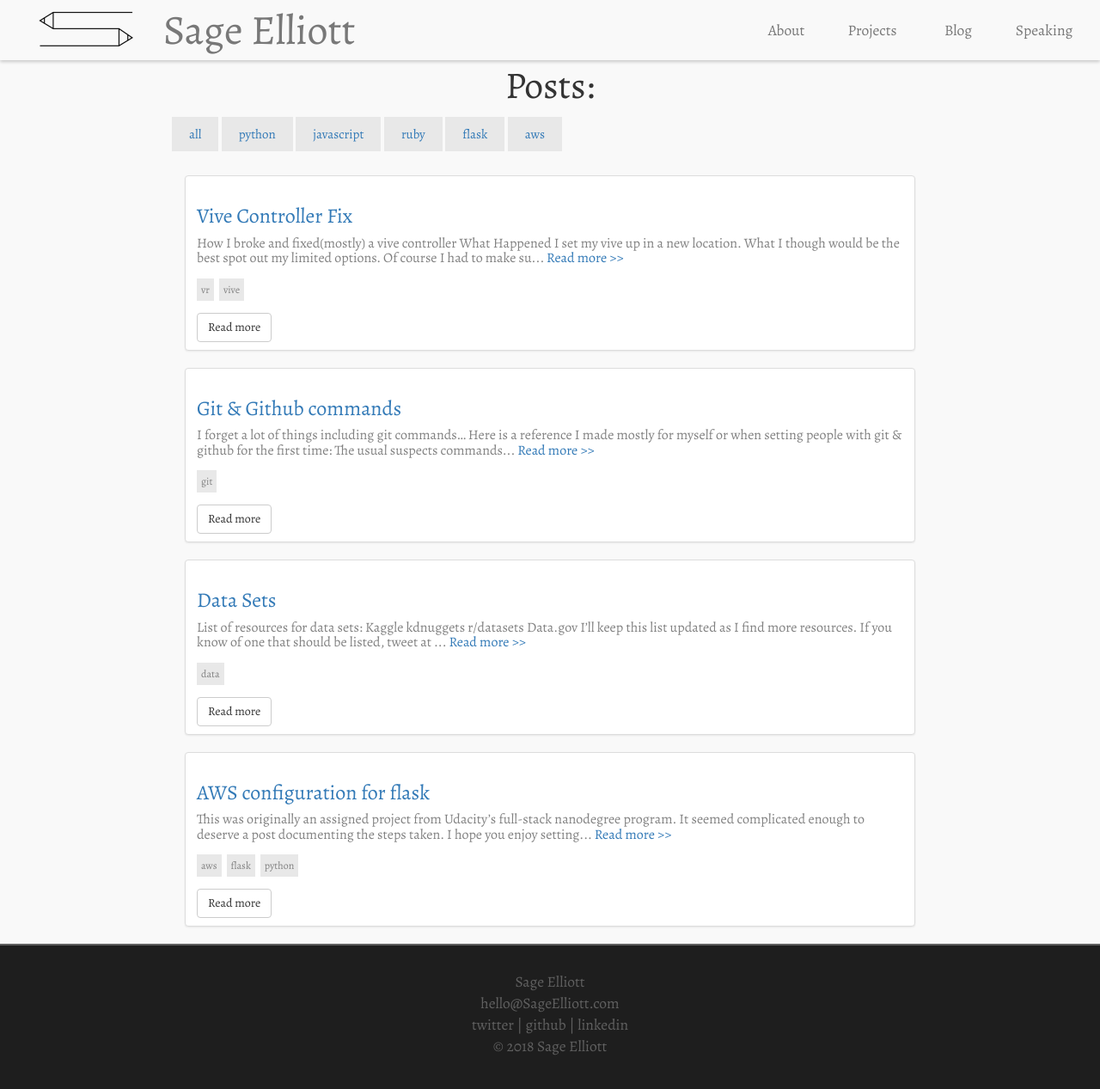
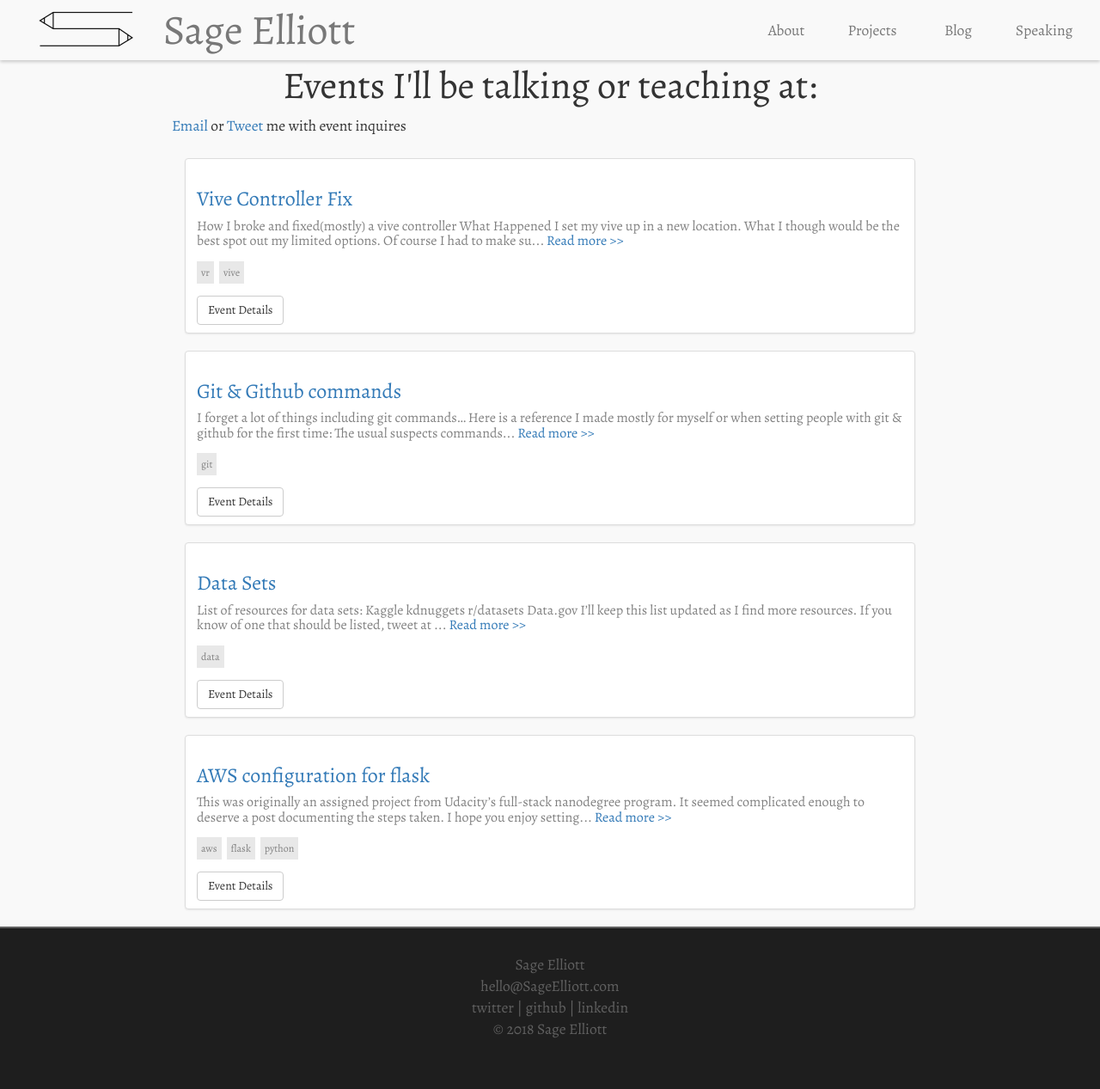
Before and after one commit to sagecodes/sage-blog, a Jekyll site: the page built from speaking.html, in a window 1280 px wide. Shown: the top 1267 px of the page at 86% size. Built offline with Jekyll 4.4.1, drawn with Linux system fonts in a browser that asks for light colours; nearby versions of some CDN libraries; some web fonts are replaced.

Commit message:
feat: Speaking add headers and text

```diff
--- a/speaking.html
+++ b/speaking.html
@@ -8,20 +8,8 @@ permalink: /speaking/
 
 <section id="Posts">
 
-  <h1>Posts:</h1>
-
-    <span class="blog-post_tag all-btn"><a href="{{ site.baseurl }}/blog">all</a></span>
-
-    <span class="blog-post_tag python-btn"><a href="{{ site.baseurl }}/blog#{{ 'python' | slugify }}">python</a></span>
-
-    <span class="blog-post_tag javascript-btn"><a class="javascript-link" href="{{ site.baseurl }}/blog#{{ 'javascript' | slugify }}">javascript</a></span>
-
-    <span class="blog-post_tag ruby-btn"><a href="{{ site.baseurl }}/blog#{{ 'ruby' | slugify }}">ruby</a></span>
-
-    <span class="blog-post_tag flask-btn"><a href="{{ site.baseurl }}/blog#{{ 'flask' | slugify }}" >flask</a></span>
-
-    <span class="blog-post_tag aws-btn"><a href="{{ site.baseurl }}/blog#{{ 'aws' | slugify }}" >aws</a></span>
-
+  <h1>Events I'll be talking or teaching at:</h1>
+  <a href="mailto:hello@sageelliott.com">Email</a> or <a href="">Tweet</a> me with event inquires
 
     <br><br>
   <div class="row">
@@ -44,7 +32,7 @@ permalink: /speaking/
             {% endif %}
             <br>
             <div class="blog-btn-wrapper">
-            <a class="btn btn-default" href="{{post.url | prepend: site.baseurl }}"> Read more</a>
+            <a class="btn btn-default" href="{{post.url | prepend: site.baseurl }}">Event Details</a>
           </div>
           </div>
         </div>
```
